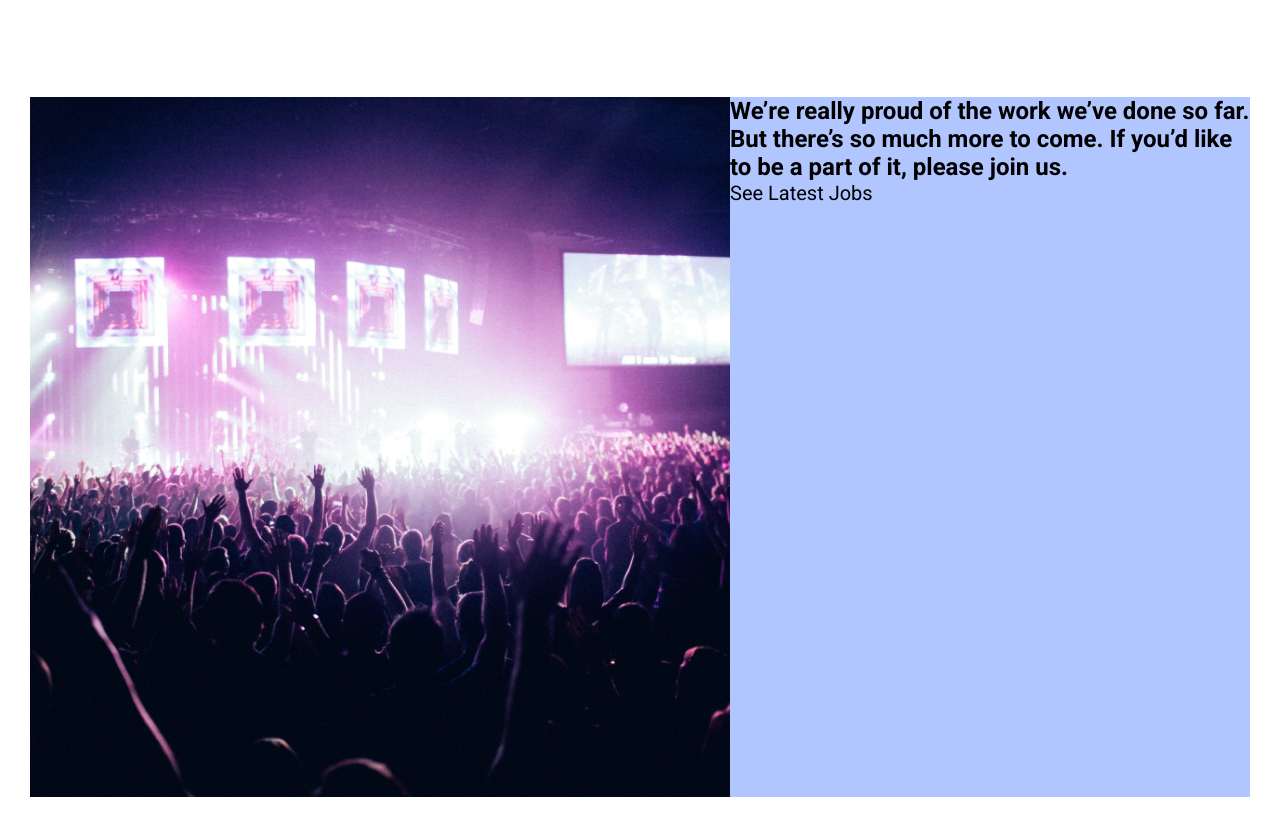
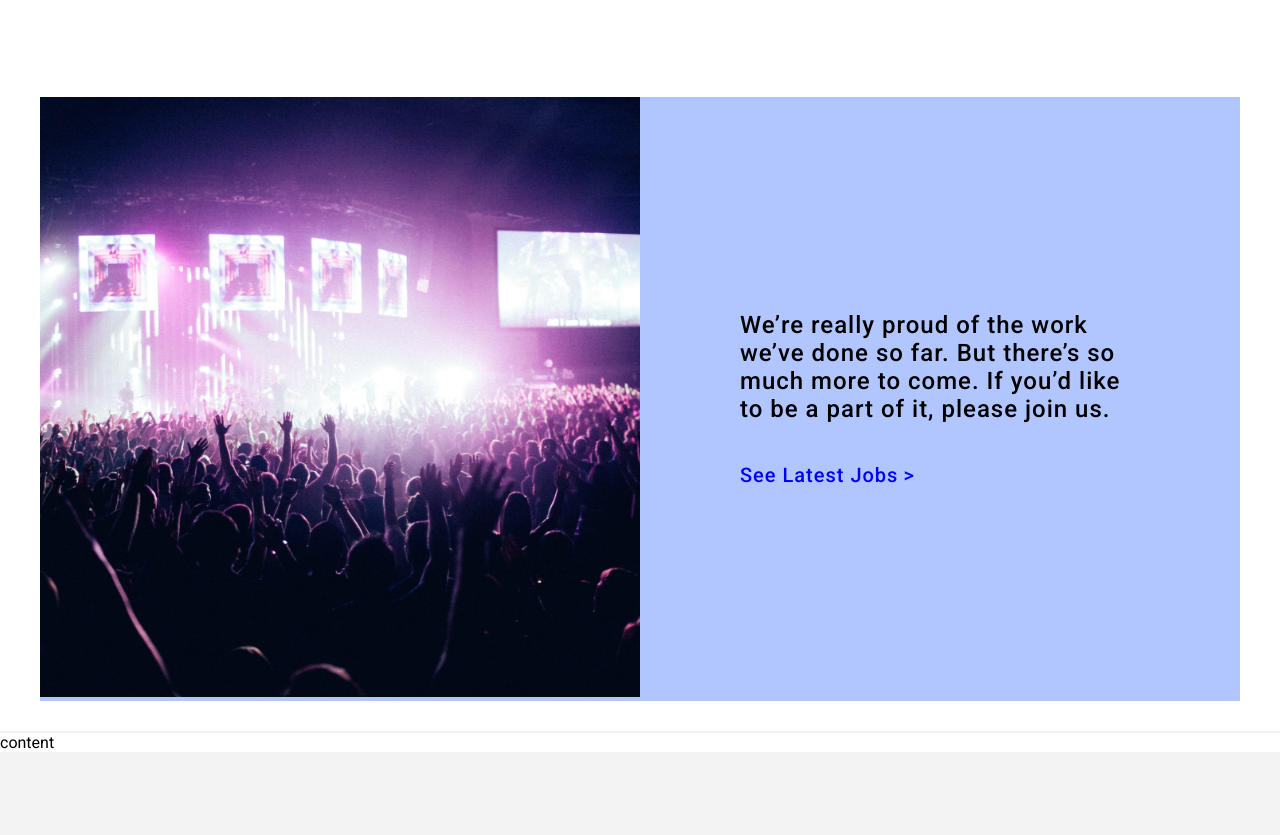
Before and after one commit to DavidBThomp/Frontend-Practice, a plain HTML site: page Ableton/index.html in a window 1280 px wide. Shown: the part 6424-7259 px from the top of the page. After the commit the page ends 7176 px from the top, so only its background shows below. Drawn offline with Linux system fonts and the light colour scheme.

Commit message:
Footer Start

```diff
--- a/Ableton/index.html
+++ b/Ableton/index.html
@@ -146,14 +146,18 @@
 
                 <section class="cta">
                     <div class="flexChild">
-                        <img src="concert.jpg" alt="concert" class="">
+                        <img src="concert.jpg" alt="concert" class="respImg">
                     </div>
-                    <div class="flexChild textArea">
-                        <h2>
-                            We’re really proud of the work we’ve done so far. But there’s so much more to come. If you’d
-                            like to be a part of it, please join us.
-                        </h2>
-                        <a href="#">See Latest Jobs</a>
+                    <div class="flexChild">
+                        <div>
+                            <h2>
+                                We’re really proud of the work we’ve done so far. But there’s so much more to come. If
+                                you’d
+                                like to be a part of it, please join us.
+                            </h2>
+                            <a href="#">See Latest Jobs</a>
+
+                        </div>
                     </div>
                 </section>
 
@@ -161,8 +165,10 @@
 
         </main>
 
+        <hr>
+
         <footer>
-
+            <p>content</p>
         </footer>
     </div>
     <script src="app.js"></script>
--- a/Ableton/style.css
+++ b/Ableton/style.css
@@ -265,22 +265,39 @@ video {
 
 .cta {
     display: flex;
-    position: relative;
-    height: 95vh;
     justify-content: center;
 }
 
 .flexChild {
-    max-height: 700px;
-background-color: #b1c5ff;
+    width: 600px;
+    background-color: #b1c5ff;
 }
 
-.flexChild >img {
+.flexChild > img {
     object-fit: cover;
-    height: 100%;
     aspect-ratio: 1/1;
 }
 
-.textArea {
-    max-width: 60ch;
+.flexChild > div {
+    display: flex;
+    flex-direction: column;
+    justify-content: center;
+    padding: 100px;
+    height: 100%;
 }
+
+.flexChild > div > a {
+    color: blue;
+}
+
+.flexChild > div > a::after {
+    padding: 0 0 0 5px;
+    content: ">";
+}
+
+.flexChild > div > h2,
+.flexChild > div > a {
+padding: 20px 0;
+font-weight: 500;
+letter-spacing: 1px;
+}
```
